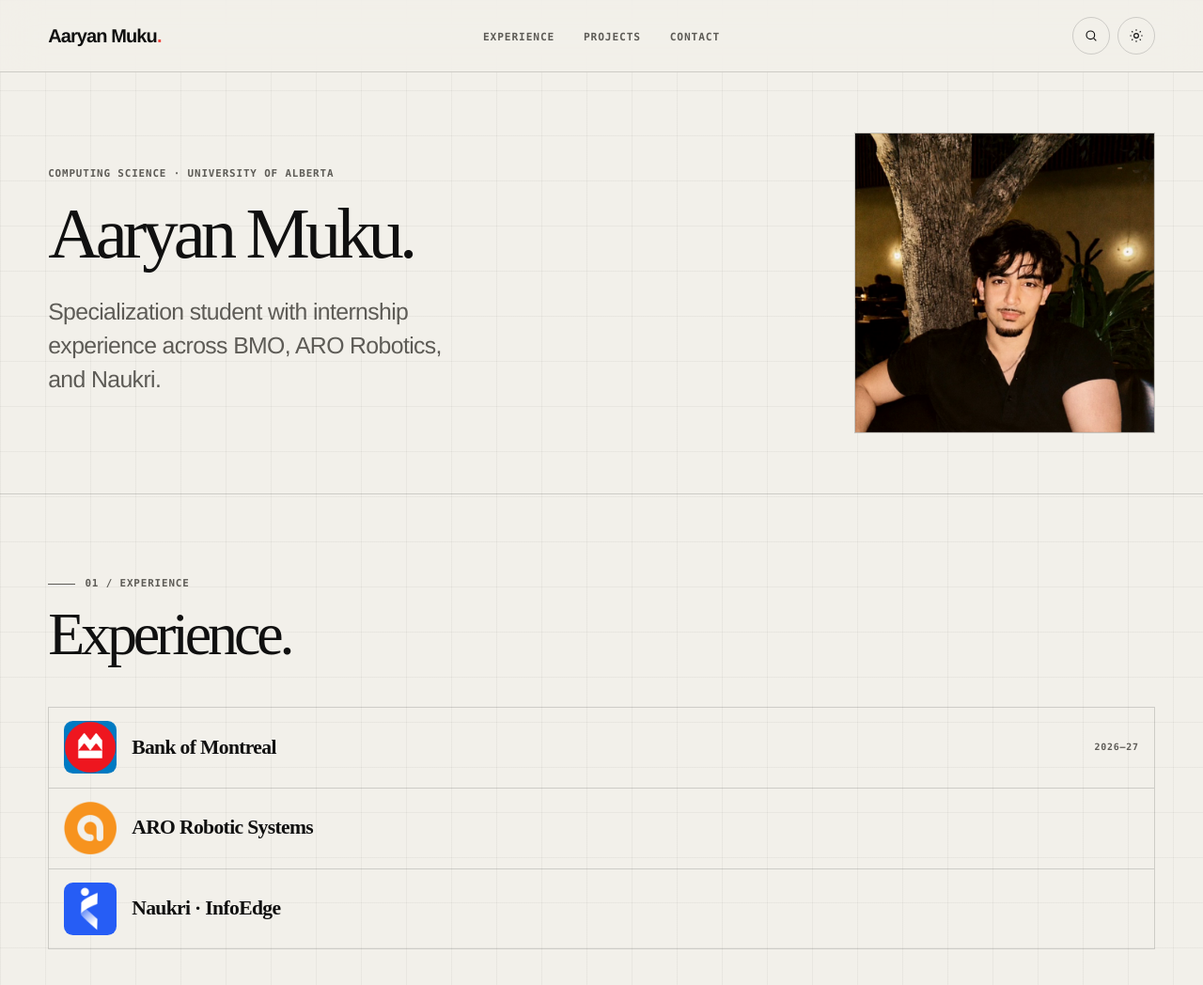
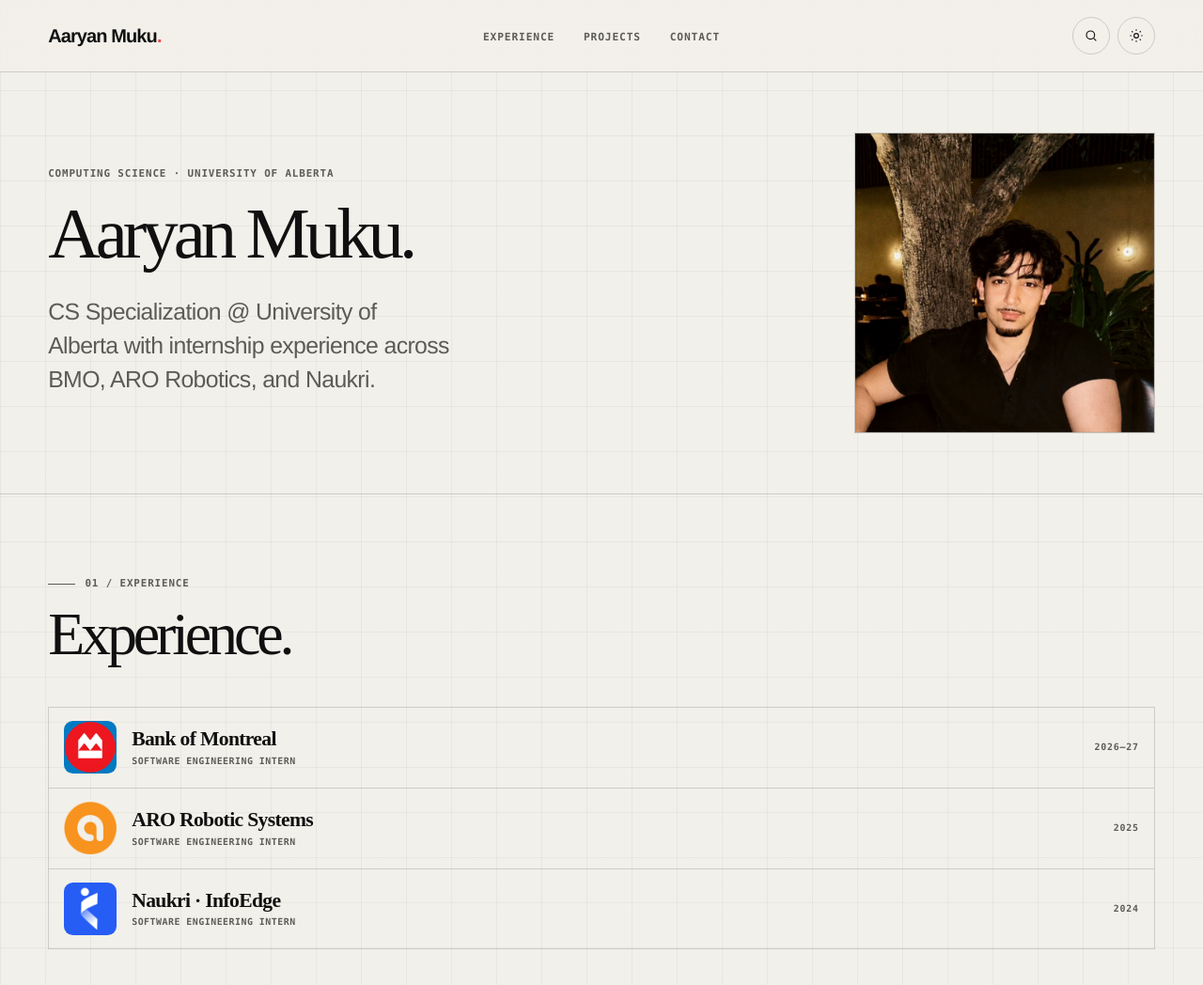
Before and after one commit to Aaryan-MK7/AaryanMk-profile, a plain HTML site: page index.html in a window 1280 px wide. Shown: the top 1048 px of the page at 94% size. Drawn offline with Linux system fonts and the light colour scheme.

Commit message:
Update internship titles and dates

```diff
--- a/index.html
+++ b/index.html
@@ -702,6 +702,18 @@
       font: 600 clamp(1.1rem, 2vw, 1.35rem)/1.1 var(--serif);
       letter-spacing: -0.03em;
     }
+
+    .company-copy {
+      min-width: 0;
+    }
+
+    .company-role {
+      margin: 0.3rem 0 0;
+      color: var(--muted);
+      font: 600 0.62rem/1.2 var(--mono);
+      letter-spacing: 0.05em;
+      text-transform: uppercase;
+    }
     .company-period {
       color: var(--muted);
       font: 600 0.62rem/1 var(--mono);
@@ -1300,7 +1312,7 @@
       <div class="profile-copy">
         <p class="profile-label">Computing Science · University of Alberta</p>
         <h1 class="profile-name" id="profile-name">Aaryan Muku.</h1>
-        <p class="profile-description">Specialization student with internship experience across BMO, ARO Robotics, and Naukri.</p>
+        <p class="profile-description">CS Specialization @ University of Alberta with internship experience across BMO, ARO Robotics, and Naukri.</p>
       </div>
       <figure class="profile-portrait">
         <img src="assets/aaryan-muku.jpg" alt="Portrait of Aaryan Muku" width="800" height="800" fetchpriority="high">
@@ -1316,16 +1328,27 @@
       <div class="company-grid reveal">
         <article class="company-card">
           <img src="assets/bmo-logo.png" alt="BMO logo" width="56" height="56">
-          <h2>Bank of Montreal</h2>
+          <div class="company-copy">
+            <h2>Bank of Montreal</h2>
+            <p class="company-role">Software Engineering Intern</p>
+          </div>
           <span class="company-period">2026–27</span>
         </article>
         <article class="company-card">
           <img src="assets/aro-logo.png" alt="ARO Robotic Systems logo" width="56" height="56">
-          <h2>ARO Robotic Systems</h2>
+          <div class="company-copy">
+            <h2>ARO Robotic Systems</h2>
+            <p class="company-role">Software Engineering Intern</p>
+          </div>
+          <span class="company-period">2025</span>
         </article>
         <article class="company-card">
           <img src="assets/naukri-infoedge.png" alt="Naukri InfoEdge logo" width="56" height="56">
-          <h2>Naukri · InfoEdge</h2>
+          <div class="company-copy">
+            <h2>Naukri · InfoEdge</h2>
+            <p class="company-role">Software Engineering Intern</p>
+          </div>
+          <span class="company-period">2024</span>
         </article>
       </div>
     </section>
```
